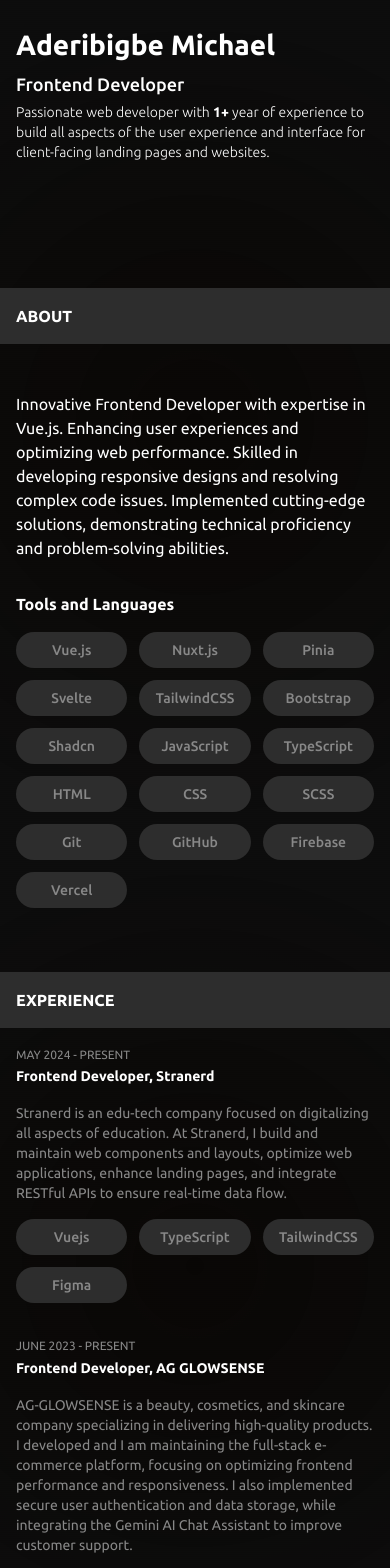
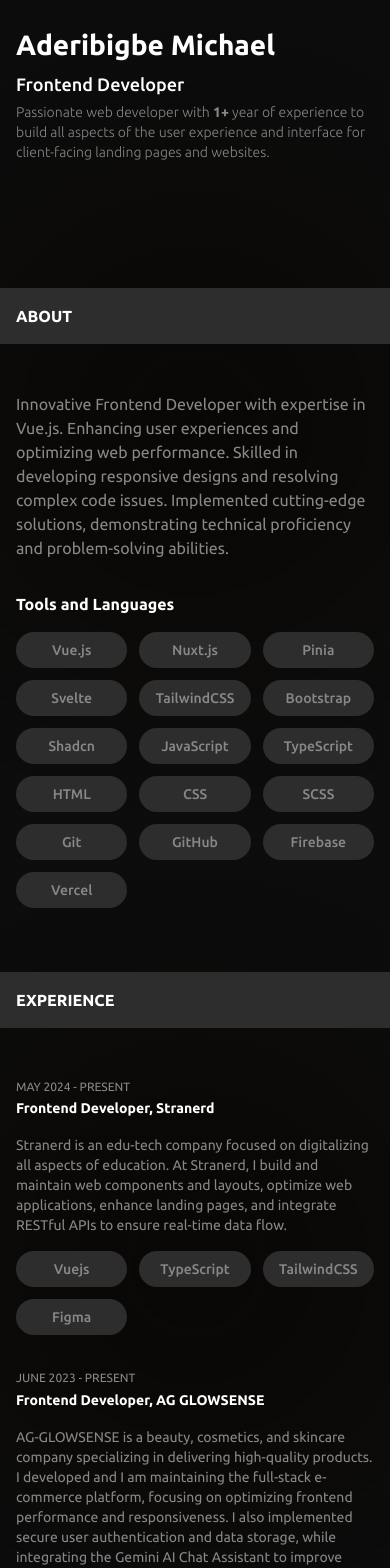
Before and after one commit to moloruntomiwa31/portfolio, a SvelteKit app: page / in a window 390 px wide. Shown: the top 1568 px of the page. Built offline with nearby package versions, Linux system fonts and the light colour scheme; some icons are missing.

Commit message:
#added seo to pages and sticky headers.

```diff
--- a/src/routes/+layout.svelte
+++ b/src/routes/+layout.svelte
@@ -97,7 +97,7 @@
           height="20"
         />
       </h3>
-      <p class="text-white text-sm font-light">
+      <p class="text-[#888] text-sm font-light">
         Passionate web developer with <span class="font-bold">1+</span> year of experience
         to build all aspects of the user experience and interface for client-facing
         landing pages and websites.
--- a/src/routes/+page.svelte
+++ b/src/routes/+page.svelte
@@ -4,7 +4,12 @@
   import ProjectCard from "../components/ProjectCard.svelte";
   import CustomInput from "../components/CustomInput.svelte";
   import CustomLabel from "../components/CustomLabel.svelte";
+  import ogImage from "../../static/ogImage.png";
   import Icon from "@iconify/svelte";
+
+  const title = "Aderibigbe Michael O.";
+  const description =
+    "Innovative Frontend Developer with expertise in Vue.js. Enhancing user experiences and optimizing web performance. Skilled in developing responsive designs and resolving complex code issues. Implemented cutting-edge solutions, demonstrating technical proficiency and problem-solving abilities.";
 
   const skillBadges = [
     "Vue.js",
@@ -57,13 +62,7 @@
       title: "Devlinks",
       description:
         "A profile-building app for developers to create and preview custom profiles. Shareable links enable easy sharing with others.",
-      skillSets: [
-        "Nuxt 3",
-        "Typescript",
-        "Firebase",
-        "Pinia",
-        "TailwindCSS",
-      ],
+      skillSets: ["Nuxt 3", "Typescript", "Firebase", "Pinia", "TailwindCSS"],
       urlPath: "https://devlinks-31.vercel.app/",
     },
     {
@@ -71,13 +70,7 @@
       title: "Kanban Task Manager",
       description:
         "A task manager app for organizing tasks into boards with customizable columns where tasks can have description, subtasks.",
-      skillSets: [
-        "Vue 3",
-        "Typescript",
-        "Firebase",
-        "Pinia",
-        "TailwindCSS",
-      ],
+      skillSets: ["Vue 3", "Typescript", "Firebase", "Pinia", "TailwindCSS"],
       urlPath: "https://kanban-task-manager-31.vercel.app/",
     },
     {
@@ -112,12 +105,24 @@
   let messageInput = "";
 </script>
 
-<section id="about" class="space-y-8">
-  <div class="detail p-4 bg-[#2d2d2d] md:rounded-md lg:hidden">
+<svelte:head>
+  <title>{title}</title>
+  <meta name="description" content={description} />
+  <meta property="og:title" content={title} />
+  <meta property="og:description" content={description} />
+  <meta property="og:image" content={ogImage} />
+  <meta name="twitter:card" content={ogImage} />
+  <meta name="twitter:title" content={title} />
+  <meta name="twitter:description" content={description} />
+  <meta name="twitter:image" content={ogImage} />
+</svelte:head>
+
+<section id="about" class="space-y-8 section-container">
+  <div class="section-header p-4 bg-[#2d2d2d] md:rounded-md lg:hidden">
     <h2 class="uppercase font-bold">About</h2>
   </div>
-  <div class="p-4 lg:p-0 space-y-8">
-    <p class="text-base">
+  <div class="p-4 lg:p-0 space-y-8 section-content">
+    <p class="text-base text-[#888]">
       Innovative Frontend Developer with expertise in Vue.js. Enhancing user
       experiences and optimizing web performance. Skilled in developing
       responsive designs and resolving complex code issues. Implemented
@@ -137,10 +142,11 @@
   </div>
 </section>
 
-<section id="experience" class="space-y-8">
-  <div class="detail p-4 bg-[#2d2d2d] md:rounded-md lg:hidden">
+<section id="experience" class="space-y-8 section-container">
+  <div class="section-header p-4 bg-[#2d2d2d] md:rounded-md lg:hidden">
     <h2 class="uppercase font-bold">Experience</h2>
   </div>
+  <div class="section-content">
     {#each experiences as experience}
       <!-- content here -->
       <a href={experience.path} target="_blank">
@@ -156,25 +162,28 @@
         height="1.4rem"
       />
     </div>
+  </div>
 </section>
 
-<section id="project">
-  <div class="detail p-4 bg-[#2d2d2d] md:rounded-md lg:hidden">
+<section id="project" class="section-container">
+  <div class="section-header p-4 bg-[#2d2d2d] md:rounded-md lg:hidden">
     <h2 class="uppercase font-bold">Project</h2>
   </div>
+  <div class="section-content">
     {#each projects as project}
       <!-- content here -->
       <a href={project.urlPath} target="_blank">
         <ProjectCard content={project} />
       </a>
     {/each}
+  </div>
 </section>
 
-<section id="contact">
-  <div class="detail p-4 bg-[#2d2d2d] md:rounded-md lg:hidden">
+<section id="contact" class="section-container">
+  <div class="section-header p-4 bg-[#2d2d2d] md:rounded-md lg:hidden">
     <h2 class="uppercase font-bold">Contact</h2>
   </div>
-  <form class="p-4 space-y-8">
+  <form class="p-4 space-y-8 section-content">
     <div class="space-y-2">
       <CustomLabel content="Full Name" usage="name" />
       <CustomInput
@@ -217,3 +226,21 @@
     >
   </form>
 </section>
+
+<style>
+  @media (max-width: 668px) {
+    .section-container {
+      position: relative;
+    }
+
+    .section-header {
+      position: sticky;
+      top: 0;
+      z-index: 999;
+      transition: opacity 0.3s ease;
+    }
+    .section-content {
+      position: relative;
+    }
+  }
+</style>
```
Also changed, not shown: static/ogImage.png (added). Lines whose indentation alone changed are shown as unchanged.
